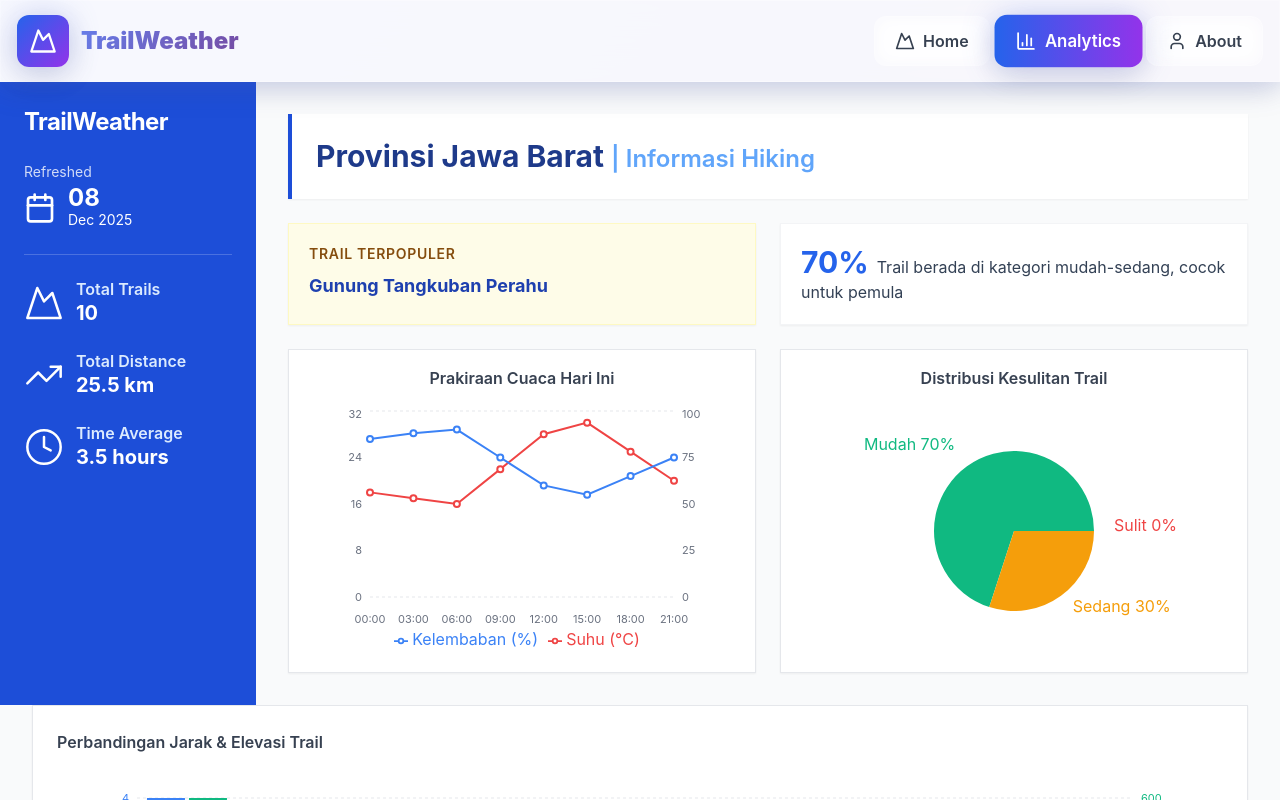
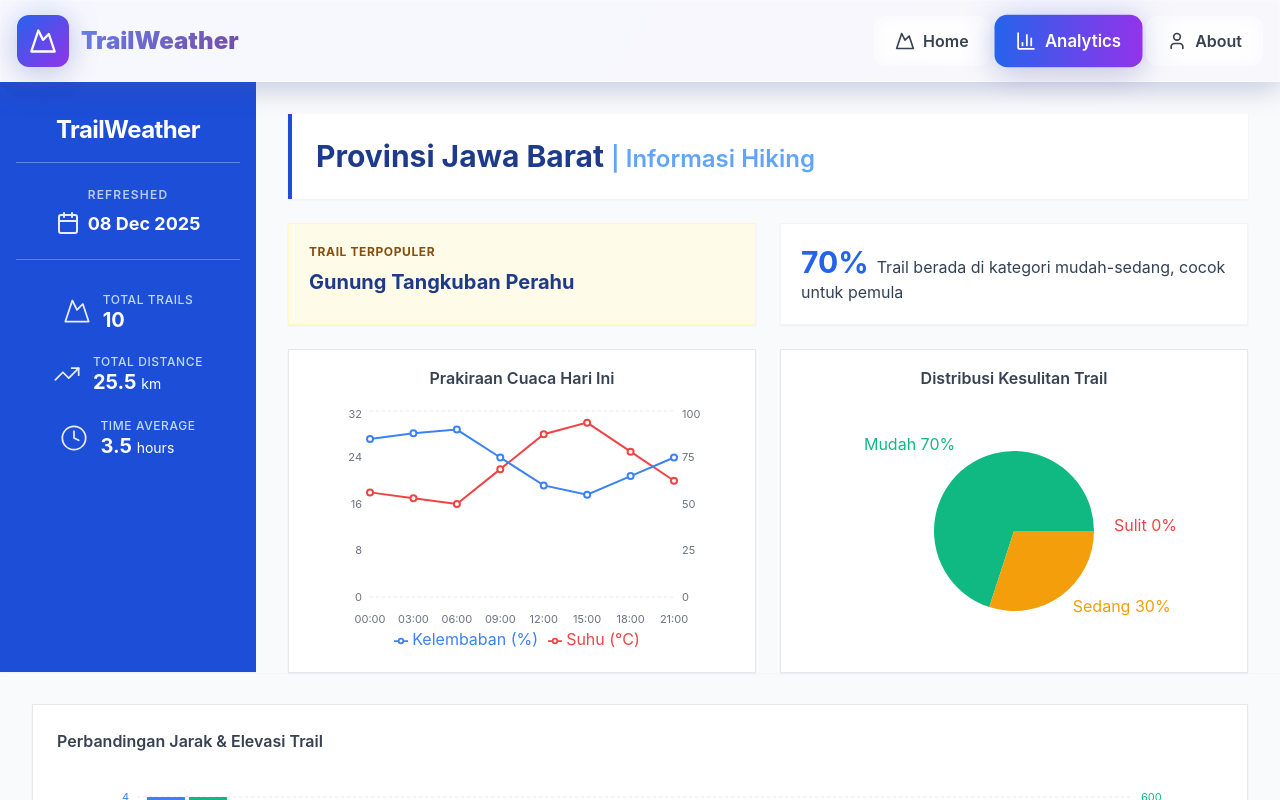
Before and after one commit to Skydragoncrazykiller/jamet-web, a React (Create React App) app: page /analytics in a window 1280 px wide. Shown: the top 800 px of the page. Built offline with nearby package versions, Linux system fonts and the light colour scheme.

Commit message:
ubah kolom biruuu

```diff
--- a/src/pages/Analytics.jsx
+++ b/src/pages/Analytics.jsx
@@ -69,80 +69,92 @@ export const Analytics = () => {
   return (
     <main className="flex flex-col min-h-screen bg-gray-50">
       {/* ===================== TOP SECTION (Sidebar + Stats + Weather/Difficulty) ===================== */}
-      <div className="flex w-full">
-        {/* SIDEBAR - HEIGHT ALIGNS WITH CONTENT RIGHT */}
-        <aside className="w-64 bg-blue-700 text-white p-6 shrink-0 flex flex-col gap-6">
-          <h1 className="text-2xl font-bold tracking-tight">TrailWeather</h1>
+      {/* items-stretch ensures the sidebar matches the height of the right content exactly */}
+      <div className="flex w-full bg-white shadow-sm z-10 relative items-stretch">
+
+        {/* SIDEBAR */}
+        <aside className="w-64 bg-blue-700 text-white pt-8 pb-8 px-4 shrink-0 flex flex-col items-center">
+          <h1 className="text-2xl font-bold tracking-tight mb-4">TrailWeather</h1>
+
+          {/* Separator 1 */}
+          <hr className="w-full border-white/30 mb-6" />
 
           {/* Date */}
-          <div>
-            <p className="text-sm opacity-80 mb-1">Refreshed</p>
-            <div className="flex items-center gap-3">
-              <Calendar size={32} />
-              <div>
-                <p className="text-2xl font-bold leading-none">
-                  {formattedDate.split(" ")[0]}
+          <div className="w-full flex flex-col items-center mb-6">
+            <p className="text-xs opacity-70 uppercase tracking-widest font-semibold mb-2">Refreshed</p>
+            <div className="flex items-center gap-2">
+              <Calendar size={24} className="opacity-90" />
+              <p className="text-lg font-bold leading-none mt-0.5">
+                {formattedDate}
               </p>
-                <p className="text-sm">{formattedDate.split(" ").slice(1).join(" ")}</p>
-              </div>
             </div>
           </div>
 
-          <hr className="border-white/20" />
+          {/* Separator 2 */}
+          <hr className="w-full border-white/30 mb-8" />
 
-          {/* Stats */}
-          <div className="space-y-6">
+          {/* Stats Group */}
+          <div className="space-y-6 w-full flex flex-col items-center px-2">
             {/* Total Trails */}
-            <div className="flex items-center gap-3">
-              <Mountain size={40} strokeWidth={1.5} />
+            <div className="flex items-center gap-3 w-fit text-left">
+              <Mountain size={28} strokeWidth={1.5} className="opacity-90" />
               <div>
-                <p className="font-semibold leading-tight text-blue-100">Total Trails</p>
-                <p className="text-xl font-bold">{trails.length}</p>
+                <p className="font-medium text-xs text-blue-200 uppercase tracking-wider mb-0.5">Total Trails</p>
+                <p className="text-xl font-bold leading-none">{trails.length}</p>
               </div>
             </div>
 
             {/* Total Distance */}
-            <div className="flex items-center gap-3">
-              <TrendingUp size={40} strokeWidth={1.5} />
+            <div className="flex items-center gap-3 w-fit text-left">
+              <TrendingUp size={28} strokeWidth={1.5} className="opacity-90" />
               <div>
-                <p className="font-semibold leading-tight text-blue-100">Total Distance</p>
-                <p className="text-xl font-bold">{trails.reduce((sum, t) => sum + t.distance, 0).toFixed(1)} km</p>
+                <p className="font-medium text-xs text-blue-200 uppercase tracking-wider mb-0.5">Total Distance</p>
+                <p className="text-xl font-bold leading-none">
+                  {trails.reduce((sum, t) => sum + t.distance, 0).toFixed(1)} <span className="text-sm font-normal">km</span>
+                </p>
               </div>
             </div>
 
             {/* Time Average */}
-            <div className="flex items-center gap-3">
-              <Clock size={40} strokeWidth={1.5} />
+            <div className="flex items-center gap-3 w-fit text-left">
+              <Clock size={28} strokeWidth={1.5} className="opacity-90" />
               <div>
-                <p className="font-semibold leading-tight text-blue-100">Time Average</p>
-                <p className="text-xl font-bold">3.5 hours</p>
+                <p className="font-medium text-xs text-blue-200 uppercase tracking-wider mb-0.5">Time Average</p>
+                <p className="text-xl font-bold leading-none">3.5 <span className="text-sm font-normal">hours</span></p>
               </div>
             </div>
           </div>
         </aside>
 
         {/* TOP RIGHT CONTENT */}
-        <div className="flex-1 p-8 flex flex-col gap-6">
+        {/* pb-0 ensures the flex container ends exactly at the bottom of the charts */}
+        <div className="flex-1 pt-8 px-8 flex flex-col gap-6 bg-gray-50 pb-0 mb-[-1px]">
           {/* HEADER TITLE */}
           <div className="bg-white p-6 shadow-sm border-l-4 border-blue-700">
             <h2 className="text-3xl font-bold text-blue-900">
               Provinsi Jawa Barat{" "}
-              <span className="text-blue-400 font-semibold text-2xl">| Informasi Hiking</span>
+              <span className="text-blue-400 font-semibold text-2xl">
+                | Informasi Hiking
+              </span>
             </h2>
           </div>
 
           {/* TOP ROW: Popular Trail + Insight */}
           <div className="grid grid-cols-2 gap-6">
             <div className="bg-yellow-50 p-5 shadow-sm border border-yellow-100">
-              <p className="text-sm text-yellow-800 font-semibold uppercase tracking-wider mb-2">Trail Terpopuler</p>
-              <p className="text-blue-800 font-bold text-lg">
+              <p className="text-xs text-yellow-800 font-bold uppercase tracking-wider mb-2">
+                Trail Terpopuler
+              </p>
+              <p className="text-blue-900 font-bold text-xl">
                 Gunung Tangkuban Perahu
               </p>
             </div>
 
             <div className="bg-white p-5 shadow-sm border border-gray-100 flex items-center">
               <p className="text-slate-700">
-                <span className="font-bold text-3xl text-blue-600 mr-2">70%</span>
+                <span className="font-bold text-3xl text-blue-600 mr-2">
+                  70%
+                </span>
                 Trail berada di kategori mudah-sedang, cocok untuk pemula
               </p>
             </div>
@@ -152,39 +164,51 @@ export const Analytics = () => {
           <div className="grid grid-cols-2 gap-6">
             {/* Weather */}
             <div className="bg-white p-4 shadow-sm border border-gray-200">
-              <h3 className="font-semibold text-gray-700 mb-4 text-center">Prakiraan Cuaca Hari Ini</h3>
+              <h3 className="font-semibold text-gray-700 mb-4 text-center">
+                Prakiraan Cuaca Hari Ini
+              </h3>
               <div className="h-[250px] w-full">
                 <ResponsiveContainer width="100%" height="100%">
                   <LineChart data={hourlyWeatherData}>
-                    <CartesianGrid strokeDasharray="3 3" vertical={false} stroke="#e5e7eb" />
+                    <CartesianGrid
+                      strokeDasharray="3 3"
+                      vertical={false}
+                      stroke="#e5e7eb"
+                    />
                     <XAxis
                       dataKey="time"
-                        tick={{fontSize: 11, fill: '#6b7280'}}
+                      tick={{ fontSize: 11, fill: "#6b7280" }}
                       axisLine={false}
                       tickLine={false}
                       dy={10}
                     />
                     <YAxis
                       yAxisId="left"
-                        tick={{fontSize: 11, fill: '#6b7280'}}
+                      tick={{ fontSize: 11, fill: "#6b7280" }}
                       axisLine={false}
                       tickLine={false}
                     />
                     <YAxis
                       yAxisId="right"
                       orientation="right"
-                        tick={{fontSize: 11, fill: '#6b7280'}}
+                      tick={{ fontSize: 11, fill: "#6b7280" }}
                       axisLine={false}
                       tickLine={false}
                     />
-                    <Tooltip contentStyle={{ borderRadius: '0px', border: '1px solid #e5e7eb', boxShadow: '0 4px 6px -1px rgb(0 0 0 / 0.1)' }} />
+                    <Tooltip
+                      contentStyle={{
+                        borderRadius: "0px",
+                        border: "1px solid #e5e7eb",
+                        boxShadow: "0 4px 6px -1px rgb(0 0 0 / 0.1)",
+                      }}
+                    />
                     <Legend />
                     <Line
                       yAxisId="left"
                       dataKey="temp"
                       stroke="#ef4444"
                       strokeWidth={2}
-                      dot={{r: 3}}
+                      dot={{ r: 3 }}
                       name="Suhu (°C)"
                     />
                     <Line
@@ -192,7 +216,7 @@ export const Analytics = () => {
                       dataKey="humidity"
                       stroke="#3b82f6"
                       strokeWidth={2}
-                      dot={{r: 3}}
+                      dot={{ r: 3 }}
                       name="Kelembaban (%)"
                     />
                   </LineChart>
@@ -202,7 +226,9 @@ export const Analytics = () => {
 
             {/* Pie Difficulty */}
             <div className="bg-white p-4 shadow-sm border border-gray-200">
-              <h3 className="font-semibold text-gray-700 mb-4 text-center">Distribusi Kesulitan Trail</h3>
+              <h3 className="font-semibold text-gray-700 mb-4 text-center">
+                Distribusi Kesulitan Trail
+              </h3>
               <div className="h-[250px] w-full">
                 <ResponsiveContainer width="100%" height="100%">
                   <PieChart>
@@ -212,13 +238,20 @@ export const Analytics = () => {
                       cy="50%"
                       outerRadius={80}
                       dataKey="value"
-                      label={({ name, percent }) => `${name} ${(percent * 100).toFixed(0)}%`}
+                      label={({ name, percent }) =>
+                        `${name} ${(percent * 100).toFixed(0)}%`
+                      }
                     >
                       {difficultyData.map((entry, i) => (
                         <Cell key={i} fill={entry.color} strokeWidth={0} />
                       ))}
                     </Pie>
-                    <Tooltip contentStyle={{ borderRadius: '0px', border: '1px solid #e5e7eb' }} />
+                    <Tooltip
+                      contentStyle={{
+                        borderRadius: "0px",
+                        border: "1px solid #e5e7eb",
+                      }}
+                    />
                   </PieChart>
                 </ResponsiveContainer>
               </div>
@@ -228,18 +261,27 @@ export const Analytics = () => {
       </div>
 
       {/* ===================== BOTTOM SECTION: BAR CHART (FULL WIDTH) ===================== */}
-      <div className="w-full px-8 pb-8">
+      <div className="w-full px-8 py-8">
         <div className="bg-white p-6 shadow-sm border border-gray-200">
-          <h3 className="font-semibold text-gray-700 mb-6">Perbandingan Jarak & Elevasi Trail</h3>
+          <h3 className="font-semibold text-gray-700 mb-6">
+            Perbandingan Jarak & Elevasi Trail
+          </h3>
           <div className="h-[300px] w-full">
             <ResponsiveContainer width="100%" height="100%">
-              <BarChart data={distanceData} margin={{ top: 20, right: 30, left: 20, bottom: 5 }}>
-                <CartesianGrid strokeDasharray="3 3" vertical={false} stroke="#e5e7eb" />
+              <BarChart
+                data={distanceData}
+                margin={{ top: 20, right: 30, left: 20, bottom: 5 }}
+              >
+                <CartesianGrid
+                  strokeDasharray="3 3"
+                  vertical={false}
+                  stroke="#e5e7eb"
+                />
                 <XAxis
                   dataKey="name"
                   angle={0}
-                    tickFormatter={(val) => val.split(' ')[0]}
-                    tick={{fontSize: 11, fill: '#6b7280'}}
+                  tickFormatter={(val) => val.split(" ")[0]}
+                  tick={{ fontSize: 11, fill: "#6b7280" }}
                   axisLine={false}
                   tickLine={false}
                   dy={10}
@@ -247,7 +289,7 @@ export const Analytics = () => {
                 <YAxis
                   yAxisId="left"
                   stroke="#3b82f6"
-                    tick={{fill: '#3b82f6', fontSize: 11}}
+                  tick={{ fill: "#3b82f6", fontSize: 11 }}
                   axisLine={false}
                   tickLine={false}
                 />
@@ -255,14 +297,31 @@ export const Analytics = () => {
                   yAxisId="right"
                   orientation="right"
                   stroke="#10b981"
-                    tick={{fill: '#10b981', fontSize: 11}}
+                  tick={{ fill: "#10b981", fontSize: 11 }}
                   axisLine={false}
                   tickLine={false}
                 />
-                <Tooltip contentStyle={{ borderRadius: '0px', border: '1px solid #e5e7eb' }} />
+                <Tooltip
+                  contentStyle={{
+                    borderRadius: "0px",
+                    border: "1px solid #e5e7eb",
+                  }}
+                />
                 <Legend />
-                <Bar yAxisId="left" dataKey="distance" fill="#3b82f6" name="Jarak (km)" radius={[0, 0, 0, 0]} />
-                <Bar yAxisId="right" dataKey="elevation" fill="#10b981" name="Elevasi (m)" radius={[0, 0, 0, 0]} />
+                <Bar
+                  yAxisId="left"
+                  dataKey="distance"
+                  fill="#3b82f6"
+                  name="Jarak (km)"
+                  radius={[0, 0, 0, 0]}
+                />
+                <Bar
+                  yAxisId="right"
+                  dataKey="elevation"
+                  fill="#10b981"
+                  name="Elevasi (m)"
+                  radius={[0, 0, 0, 0]}
+                />
               </BarChart>
             </ResponsiveContainer>
           </div>
```
Lines whose indentation alone changed are shown as unchanged.
